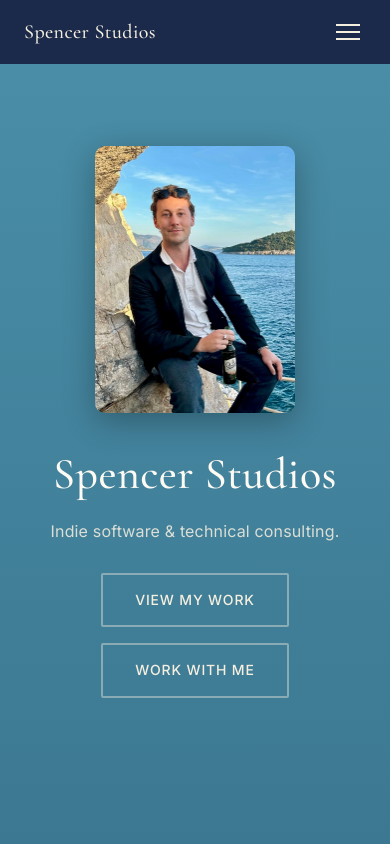
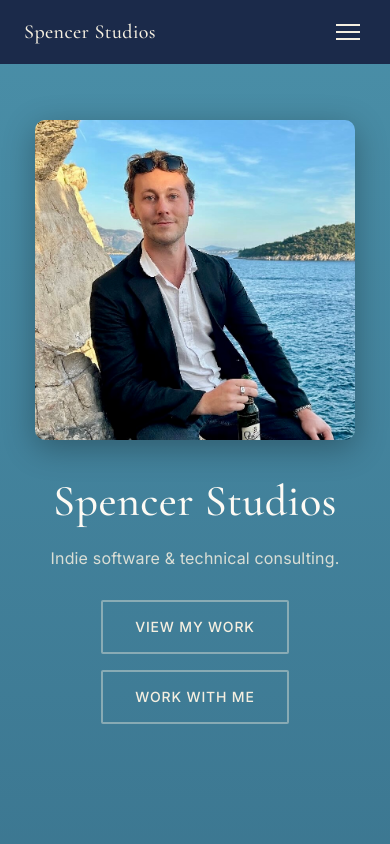
Before and after one commit to atreyu-s/SpencerStudiosWebsite, a React (Vite) app: page / in a window 390 px wide. Shown: the top 844 px of the page. Built offline with nearby package versions, Linux system fonts and the light colour scheme.

Commit message:
Mobile hero photo: wider square crop

```diff
--- a/src/components/Hero.css
+++ b/src/components/Hero.css
@@ -103,7 +103,12 @@
   }
 
   .hero-photo-wrap {
-    width: 200px;
+    width: 100%;
+    max-width: 320px;
+  }
+
+  .hero-photo-wrap .hero-photo {
+    aspect-ratio: 1 / 1;
   }
 
   .hero-ctas {
```
